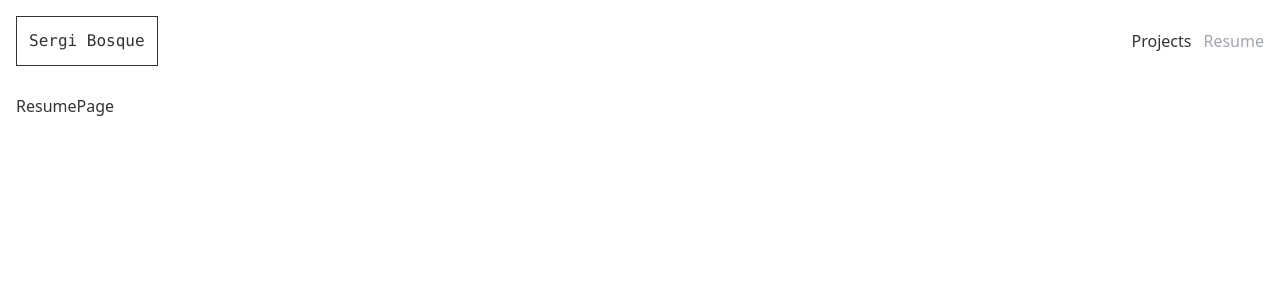
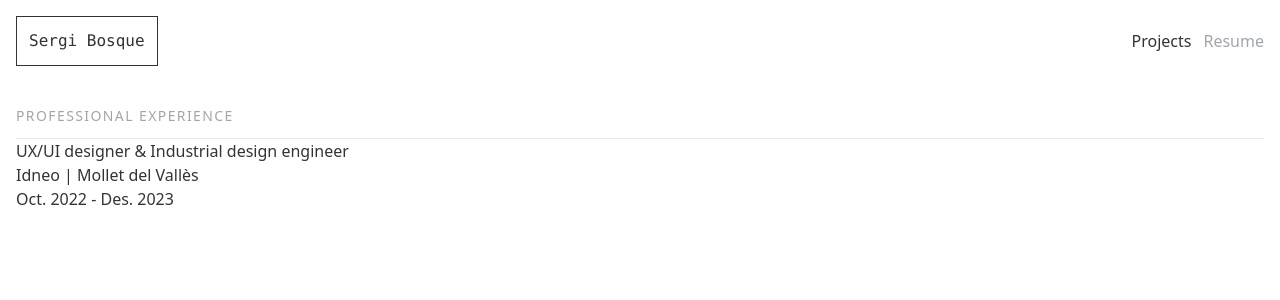
Before and after one commit to srgibosque/portfolio, a React (Vite) app: page /resume in a window 1280 px wide. Shown: the top 300 px of the page. Built offline with nearby package versions, Linux system fonts and the light colour scheme.

Commit message:
Resume section cards components

```diff
--- /dev/null
+++ b/src/components/ExperienceCard.tsx
@@ -0,0 +1,21 @@
+interface ExperienceCardProps {
+    title: string;
+    place: string;
+    period: string;
+    company: string;
+    link: string;
+}
+
+const ExperienceCard = ({title, place, company, period, link}:  ExperienceCardProps) => {
+  return (
+    <div>
+        <div>
+            <h3><a href={link}>{title}</a></h3>
+            <p>{company} | {place}</p>
+        </div>
+        <p>{period}</p>
+    </div>
+  )
+}
+
+export default ExperienceCard
--- /dev/null
+++ b/src/components/sectionTitle.tsx
@@ -0,0 +1,11 @@
+interface sectionTitleProps {
+    text: string;
+}
+
+const sectionTitle = ({text}: sectionTitleProps) => {
+  return (
+    <h2 className="text-secondary-400 text-sm uppercase tracking-widest py-3 border-b-1 border-secondary-300">{text}</h2>
+  )
+}
+
+export default sectionTitle
--- a/src/pages/ResumePage.tsx
+++ b/src/pages/ResumePage.tsx
@@ -1,7 +1,20 @@
+import ExperienceCard from "../components/ExperienceCard";
+import SectionTitle from "../components/sectionTitle";
+
 function ResumePage() {
 
   return (
-    <h1>ResumePage</h1>
+    <section>
+      <SectionTitle text="Professional experience" />
+      <div>
+        <ExperienceCard
+          title="UX/UI designer & Industrial design engineer"
+          company="Idneo"
+          place="Mollet del Vallès"
+          period="Oct. 2022 - Des. 2023"
+          link="/" />
+      </div>
+    </section>
   )
 }
 
```
